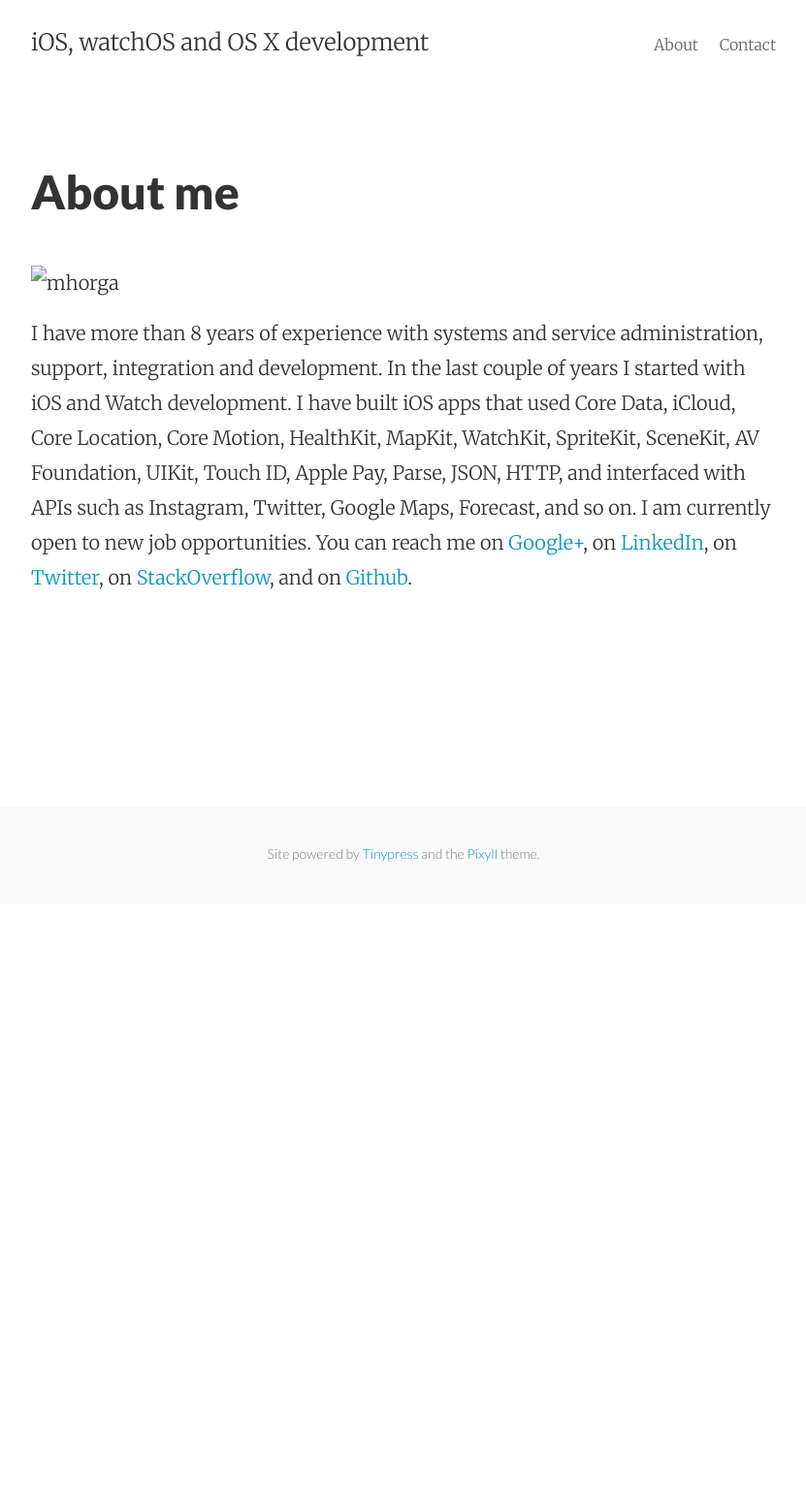
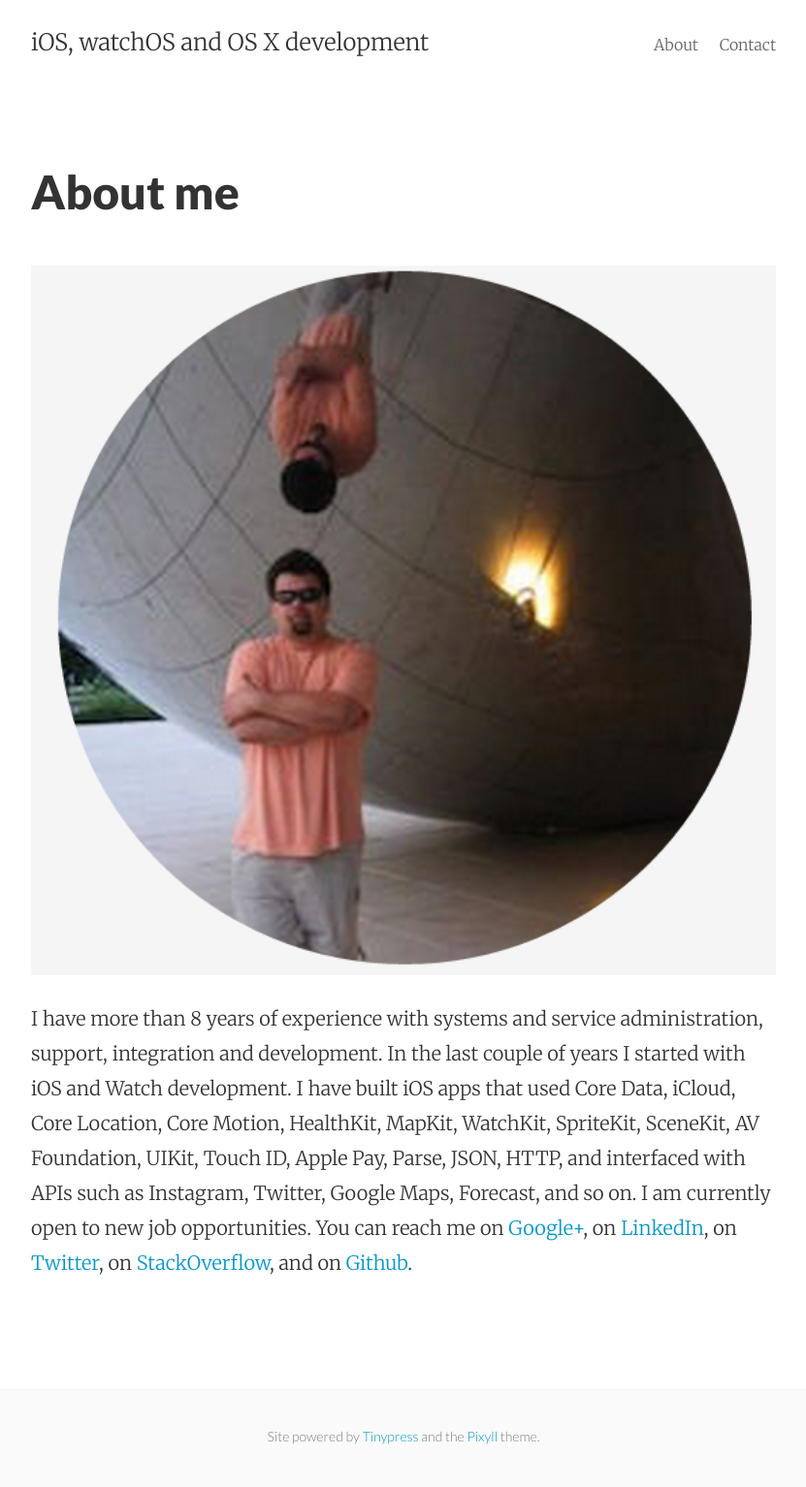
Before and after one commit to mhorga/mhorga.github.io, a Jekyll site: the page built from about.html, in a window 1280 px wide. Shown: the whole page at 97% size, without its empty margins (224-1055 px from the left). Built offline with Jekyll 4.4.1, drawn with Linux system fonts in a browser that asks for light colours; before the commit the page ends 933 px from its top, so only the background shows below that.

Commit message:
Added About page

```diff
--- a/about.html
+++ b/about.html
@@ -5,6 +5,6 @@ permalink: /about/
 ---
 
 <div class="py2">
-  <p><img src="./me.png" alt="mhorga"></p>
+  <p><img src="../me.png" alt="mhorga"></p>
   <p>I have more than 8 years of experience with systems and service administration, support, integration and development. In the last couple of years I started with iOS and Watch development. I have built iOS apps that used Core Data, iCloud, Core Location, Core Motion, HealthKit, MapKit, WatchKit, SpriteKit, SceneKit, AV Foundation, UIKit, Touch ID, Apple Pay, Parse, JSON, HTTP, and interfaced with APIs such as Instagram, Twitter, Google Maps, Forecast, and so on. I am currently open to new job opportunities. You can reach me on <a href="https://plus.google.com/u/0/+MariusHorga/about" target="_blank">Google+</a>, on <a href="https://www.linkedin.com/in/mhorga" target="_blank">LinkedIn</a>, on <a href="https://twitter.com/mhorga_" target="_blank">Twitter</a>, on <a href="http://stackoverflow.com/users/3948730/marius" target="_blank">StackOverflow</a>, and on <a href="https://github.com/mhorga" target="_blank">Github</a>.</p>
 </div>
```
